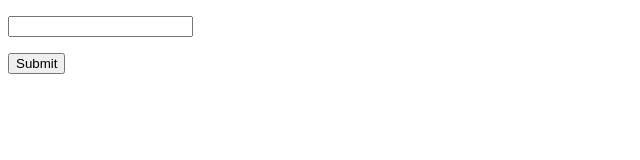
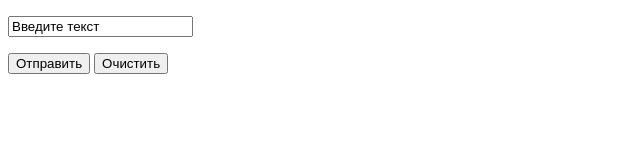
Before and after one commit to dieter48/pascal, a plain HTML site: page index.html in a window 1280 px wide. Shown: the whole page, without its empty margins (0-640 px from the left). Drawn offline with Linux system fonts and the light colour scheme.

Commit message:
Update index.html

```diff
--- a/index.html
+++ b/index.html
@@ -6,8 +6,9 @@
  </head>
  <body>
   <form>
-   <p><input name="login"></p>
-   <p><input type="submit"></p>
+   <p><input value="Введите текст"></p>
+   <p><input type="submit" value="Отправить">
+      <input type="reset" value="Очистить"></p>
   </form>
  </body>
 </html>
```
